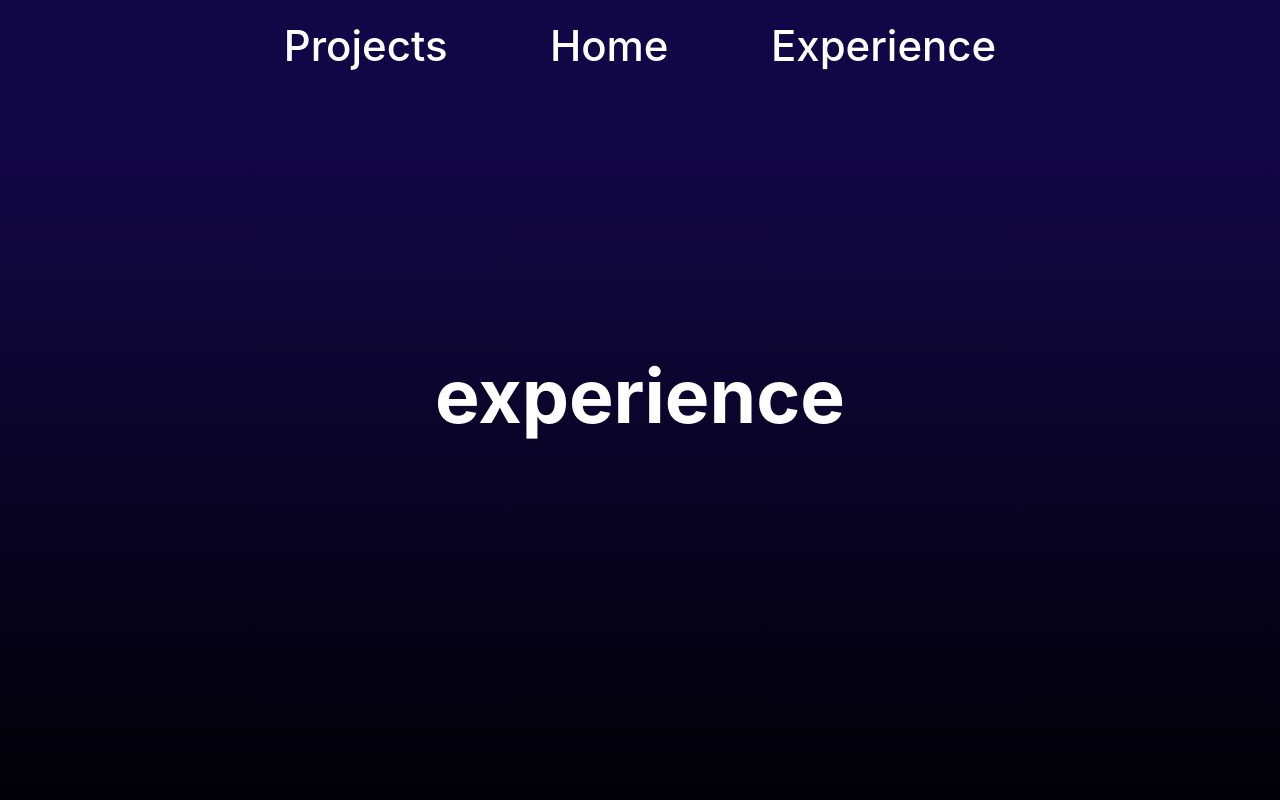
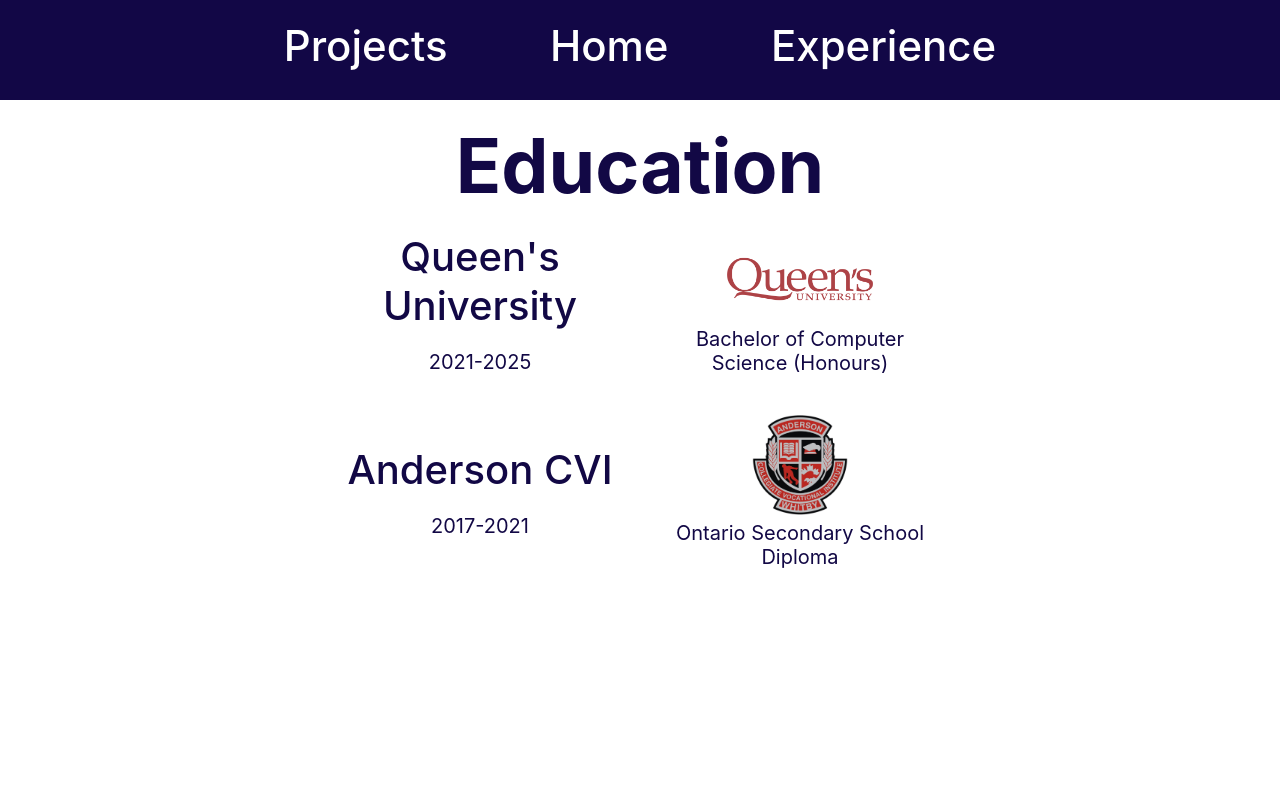
Before and after one commit to MaverickEmanuel/portfolio, a React (Create React App) app: page /experience in a window 1280 px wide. Shown: the top 800 px of the page. Built offline with nearby package versions, Linux system fonts and the light colour scheme.

Commit message:
Added education, styling changes

```diff
--- a/public/index.html
+++ b/public/index.html
@@ -27,7 +27,7 @@
     <title>Maverick Emanuel</title>
     <style>
       html {
-        background-color: #2c313a;
+        background-color: #0c062d;
       }
     </style>
   </head>
--- a/src/pages/Experience.js
+++ b/src/pages/Experience.js
@@ -1,10 +1,34 @@
 import React from 'react';
+import ACVI from "../assets/acvi.png";
+import Queens from "../assets/queens.png";
 import '../styles/Experience.css';
 
 function Experience() {
     return (
         <div className="Experience">
-            <h1>experience</h1>
+            <h1>Education</h1>
+            <div className="Education">
+                <div className="University">
+                    <div className="Info">
+                        <h2>Queen's University</h2>
+                        <p>2021-2025</p>
+                    </div>
+                    <div className="Description">
+                        <img alt="Queen's University" className="Queens" src={Queens} />
+                        <p>Bachelor of Computer Science (Honours)</p>
+                    </div>
+                </div>
+                <div className="HighSchool">
+                    <div className="Info">
+                        <h2>Anderson CVI</h2>
+                        <p>2017-2021</p>
+                    </div>
+                    <div className="Description">
+                        <img alt="ACVI" className="ACVI" src={ACVI} />
+                        <p>Ontario Secondary School Diploma</p>
+                    </div>
+                </div>
+            </div>
         </div>
     )
 }
--- a/src/styles/Experience.css
+++ b/src/styles/Experience.css
@@ -1,15 +1,102 @@
 .Experience {
   height: calc(100vh - 78px);
+  width: 100%;
   display: flex;
   flex-direction: column;
-    justify-content: center;
   align-items: center;
-    position: relative;
+  background-color: white;
+  color: #120845;
 }
 
 .Experience h1 {
   text-align: center;
   font-size: 75px;
   font-weight: 650;
+  margin: 20px;
+}
+
+.Experience h2 {
+  font-size: 40px;
+  font-weight: 500;
+  margin: 0px;
+}
+
+.Experience p {
+  font-size: 20px;
+  font-weight: 400;
+}
+
+.Education {
+  width: 50%;
+  height: 200px;
+  display: flex;
+  flex-direction: column;
+  row-gap: 20px;
+}
+
+.University {
+  display: flex;
+  flex-direction: row;
+  text-align: center;
+}
+
+.University .Info {
+  width: 50%;
+  display: flex;
+  flex-direction: column;
+  justify-content: center;
+}
+
+.University .Description {
+  width: 50%;
+  display: flex;
+  flex-direction: column;
+  align-items: center;
+  justify-content: center;
+}
+
+.University .Description p {
+    width: 80%;
+    height: 100%;
+    margin-top: -10%;
+    overflow-wrap: normal;
+}
+
+.Queens {
+    width: 50%;
+    height: 100%;
     margin-top: -10%;
 }
+
+.HighSchool {
+  display: flex;
+  flex-direction: row;
+  text-align: center;
+}
+
+.HighSchool .Info {
+  width: 50%;
+  display: flex;
+  flex-direction: column;
+  justify-content: center;
+}
+
+.HighSchool .Description {
+  width: 50%;
+  display: flex;
+  flex-direction: column;
+  align-items: center;
+  justify-content: center;
+}
+
+.HighSchool .Description p {
+    width: 80%;
+    height: 100%;
+    margin-top: 6px;
+    overflow-wrap: normal;
+}
+
+.ACVI {
+    width: 30%;
+    height: 60%;
+}
--- a/src/styles/Home.css
+++ b/src/styles/Home.css
@@ -1,5 +1,5 @@
 .Intro {
-  height: calc(100vh - 78px);
+  height: calc(100vh - 98px);
   display: flex;
   flex-direction: column;
   justify-content: center;
--- a/src/styles/NavBar.css
+++ b/src/styles/NavBar.css
@@ -1,6 +1,6 @@
 .NavBar {
   width: 100%;
-  height: 80px;
+  height: 100px;
   font-size: calc(10px + 4vmin);
 }
 
--- a/src/styles/Projects.css
+++ b/src/styles/Projects.css
@@ -1,15 +1,17 @@
 .Projects {
   height: calc(100vh - 78px);
+  width: 100%;
   display: flex;
   flex-direction: column;
-    justify-content: center;
   align-items: center;
   position: relative;
+  background-color: white;
 }
 
 .Projects h1 {
   text-align: center;
   font-size: 75px;
   font-weight: 650;
-    margin-top: -10%;
+  margin-bottom: 25px;
+  color: #120845;
 }
```
Also changed, not shown: src/assets/acvi.png (added), src/assets/queens.png (added). Lines whose indentation alone changed are shown as unchanged.
